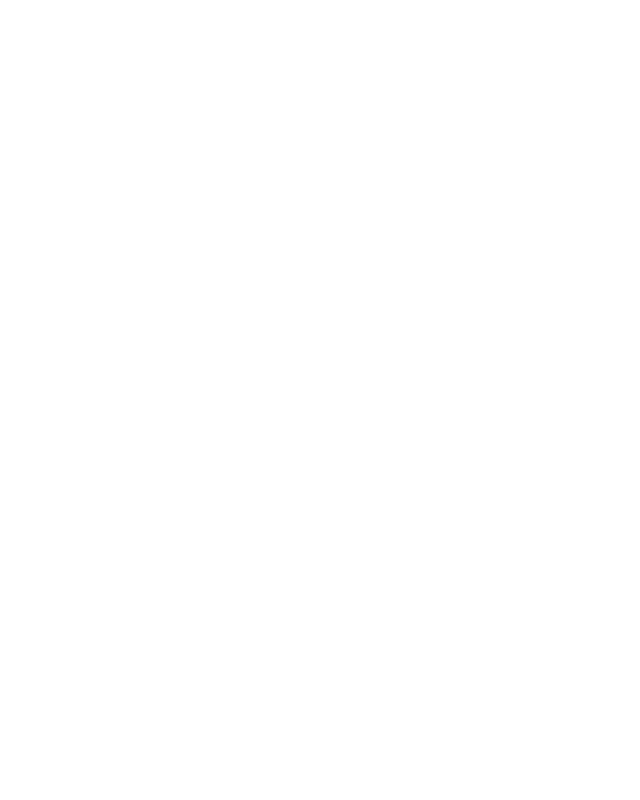
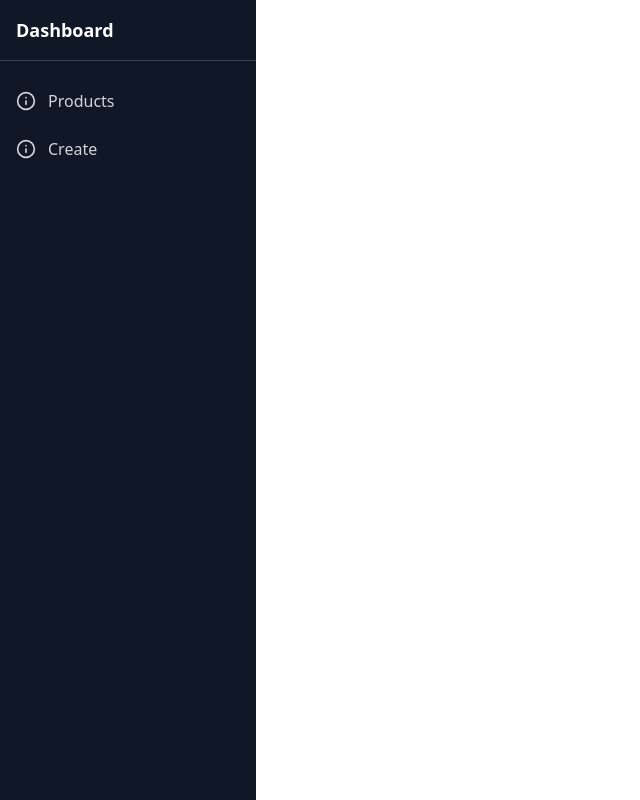
Before and after one commit to IncridableAcuman/shopper-commerce, a React (Vite) app in the folder client/: page /admin in a window 1280 px wide. Before the commit this address had no page. Shown: the whole page, without its empty margins (0-640 px from the left). Built offline with nearby package versions, Linux system fonts and the light colour scheme.

Commit message:
commerce

```diff
--- a/client/src/App.jsx
+++ b/client/src/App.jsx
@@ -13,6 +13,9 @@ import WomenPage from './pages/WomenPage'
 import ProductData from './pages/ProductData'
 import Payment from './pages/Payment'
 import { ToastContainer } from 'react-toastify'
+import Admin from './admin/Admin'
+import Products from './admin/Products'
+import Create from './admin/Create'
 const App = () => {
   return (
     <>
@@ -31,6 +34,10 @@ const App = () => {
       <Route path='/data/:id' element={<ProductData/>} />
       <Route path='/payment' element={<Payment/>}  />
       <Route path='/cart' element={<Cart/>} />
+      <Route path='/admin' element={<Admin/>}>
+      <Route path='/admin/products' element={<Products/>} />
+      <Route path='/admin/create' element={<Create/>} />
+      </Route>
     </Routes>
     </>
   )
--- /dev/null
+++ b/client/src/admin/Admin.jsx
@@ -0,0 +1,16 @@
+import React from 'react'
+import Sidebar from '../components/Sidebar'
+import { Outlet } from 'react-router-dom'
+
+const Admin = () => {
+  return (
+    <div className='flex min-h-screen'>
+        <Sidebar/>
+        <main className='flex-1 lg:ml-64 p-10 sm:p-8 md:p-6 lg:p-4'>
+            <Outlet/>
+        </main>
+    </div>
+  )
+}
+
+export default Admin
--- /dev/null
+++ b/client/src/admin/Create.jsx
@@ -0,0 +1,9 @@
+import React from 'react'
+
+const Create = () => {
+  return (
+    <div>Create</div>
+  )
+}
+
+export default Create
--- /dev/null
+++ b/client/src/admin/Products.jsx
@@ -0,0 +1,9 @@
+import React from 'react'
+
+const Products = () => {
+  return (
+    <div>Products</div>
+  )
+}
+
+export default Products
--- a/client/src/components/Navbar.jsx
+++ b/client/src/components/Navbar.jsx
@@ -1,5 +1,5 @@
-import { ShoppingBag, ShoppingBasket } from 'lucide-react'
-import { useNavigate } from 'react-router-dom'
+import { ShoppingBasket } from 'lucide-react'
+import { useNavigate,Link } from 'react-router-dom'
 
 const Navbar = () => {
     const navigate=useNavigate();
@@ -8,10 +8,11 @@ const Navbar = () => {
     <header className='fixed w-full left-0 top-0 flex items-center justify-between p-4 sm:px-6 md:px-8 lg:px-10 bg-gray-900 opacity-95'>
         <img src="./logo.png" alt="logo" className='w-12 cursor-pointer' />
         <div className="flex items-center gap-4 sm:gap-6 md:gap-8 lg:gap-10">
-              <a href="#" className='hover:text-sky-700 transition duration-300'>Home</a>
-              <a href="/men" className='hover:text-sky-700 transition duration-300'>Men</a>
-              <a href="/women" className='hover:text-sky-700 transition duration-300'>Women</a>
-              <a href="/kids" className='hover:text-sky-700 transition duration-300'>Kids</a>
+              <Link to={"/"} className='hover:text-sky-700 transition duration-300'>Home</Link>
+              <Link to={"/men"} className='hover:text-sky-700 transition duration-300'>Men</Link>
+              <Link to={"/women"} className='hover:text-sky-700 transition duration-300'>Women</Link>
+              <Link to={"/kids"} className='hover:text-sky-700 transition duration-300'>Kids</Link>
+              <Link to={"/admin"} className='hover:text-sky-700 transition duration-300'>Admin</Link>
           </div>
           <div className="flex items-center gap-4 sm:gap-6 md:gap-8 lg:gap-10">
             <button className='border border-gray-300 px-5 py-2 cursor-pointer rounded shadow
--- /dev/null
+++ b/client/src/components/Sidebar.jsx
@@ -0,0 +1,53 @@
+import { Info, Menu, X } from 'lucide-react';
+import React, { useState } from 'react'
+import { Link } from 'react-router-dom';
+
+const Sidebar = () => {
+    const [isOpen,setIsOpen]=useState(false);
+
+    const data=[
+        {name:"Products",icon:<Info size={20} />,path:"/admin/products"},
+        {name:"Create",icon:<Info size={20} />,path:"/admin/create"}
+    ]
+
+  return (
+    <div className='flex'>
+        <div className={`fixed top-0 left-0 h-full bg-gray-900 text-white w-64
+        transform ${isOpen? "translate-x-0":"-translate-x-64"}
+        transition-transform duration-300 ease-in-out lg:translate-x-0`}>
+            <div className="flex items-center justify-between p-4 border-b border-gray-700">
+                <h1 className='text-lg font-semibold'>Dashboard</h1>
+                {isOpen && (
+                    <button className='lg:hidden text-gray-300 hover:text-white'
+                     onClick={()=>setIsOpen(false)}>
+                        <X size={24} />
+                    </button>
+                )}
+            </div>
+            {/* nav */}
+            <div className="mt-4">
+                {
+                    data.map((item,index)=>(
+                        <Link key={index} to={item.path}
+                         className='flex items-center gap-3 px-4 py-3
+                          text-gray-300 hover:bg-gray-800 hover:text-white transition duration-300 rounded-lg'>
+                            {item.icon}
+                            {item.name}
+                        </Link>
+                    ))
+                }
+            </div>
+              {/* nav */}
+        </div>
+        {/* toggle */}
+        {!isOpen && (
+            <button className='lg:hidden fixed top-4 left-4 bg-gray-900 text-white p-2'
+             onClick={()=>setIsOpen(true)}>
+                <Menu size={24} />
+            </button>
+        )}
+    </div>
+  )
+}
+
+export default Sidebar
--- /dev/null
+++ b/client/src/private/PrivateRoute.jsx
@@ -0,0 +1,9 @@
+import React from 'react'
+
+const PrivateRoute = () => {
+  return (
+    <div>PrivateRoute</div>
+  )
+}
+
+export default PrivateRoute
```
